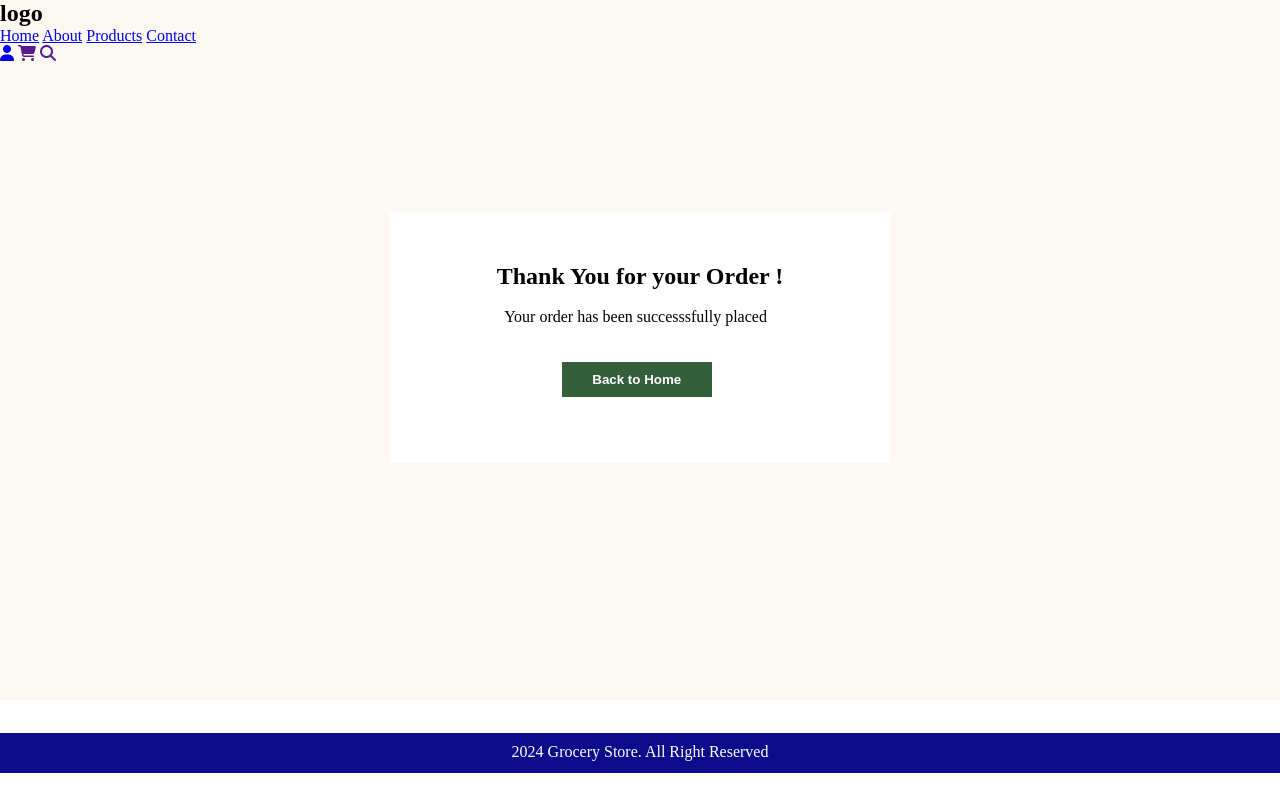
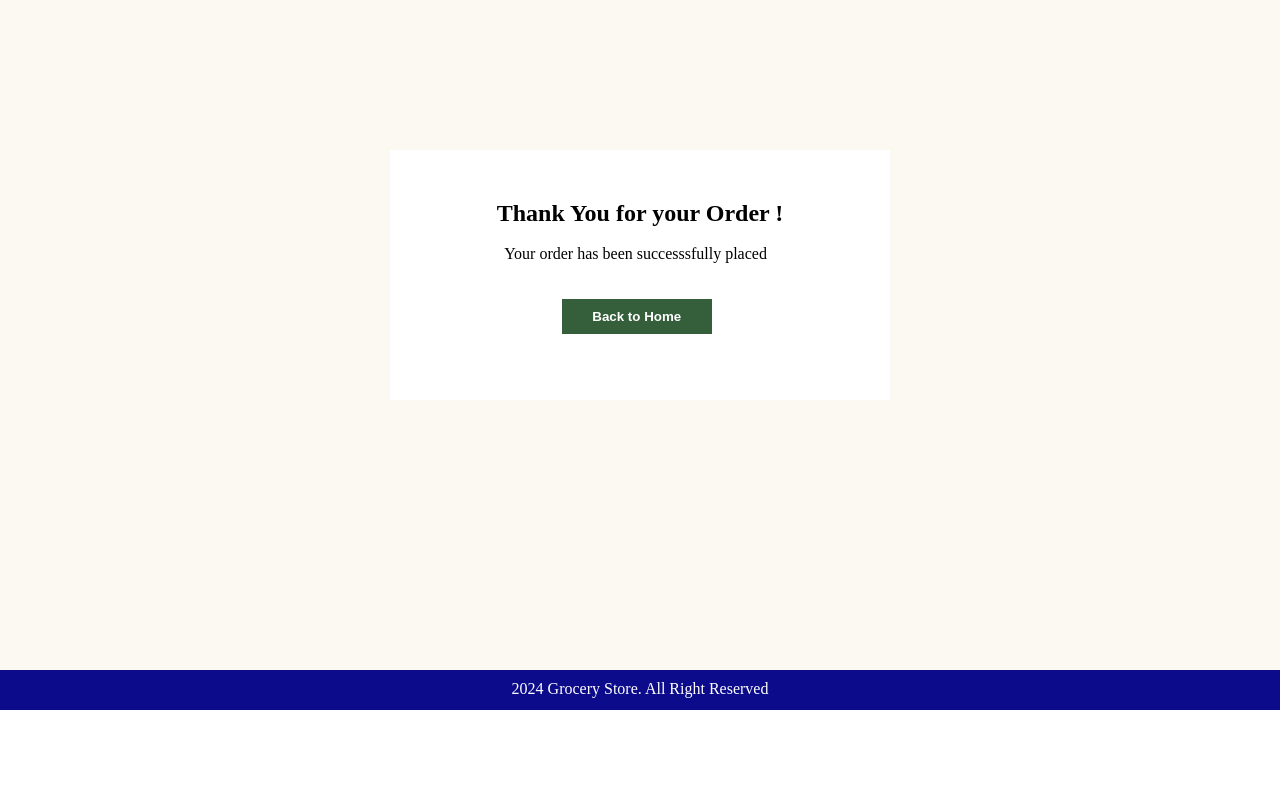
Before and after one commit to 2003kalpna/E-Grocery2, a plain HTML site: page Oplaced.html in a window 1280 px wide. Drawn offline with Linux system fonts and the light colour scheme.

Commit message:
Update Oplaced.html
updated

```diff
--- a/Oplaced.html
+++ b/Oplaced.html
@@ -9,23 +9,7 @@
 </head>
 <body>
     <div class="box">
-    <nav class="navbar">
 
-        <div class="logo">
-            <h1>logo</h1>
-        </div>
-        <div class="menu">
-          <a href="./home.html">Home</a>
-          <a href="#">About</a>
-          <a href=".#">Products</a>
-          <a href="./contact Us.html">Contact</a>
-        </div>
-        <div class="icons">
-          <a href="#"><i class="fa-solid fa-user"></i></a>
-          <a href=""><i class="fa-solid fa-cart-shopping"></i></a>
-          <a href=""><i class="fa-solid fa-magnifying-glass"></i></a>
-        </div>
-     </nav>
      <div class="mid">
         <div class="mid1">
             <div class="order"><h2>Thank You for your Order !</h2><br>
```
